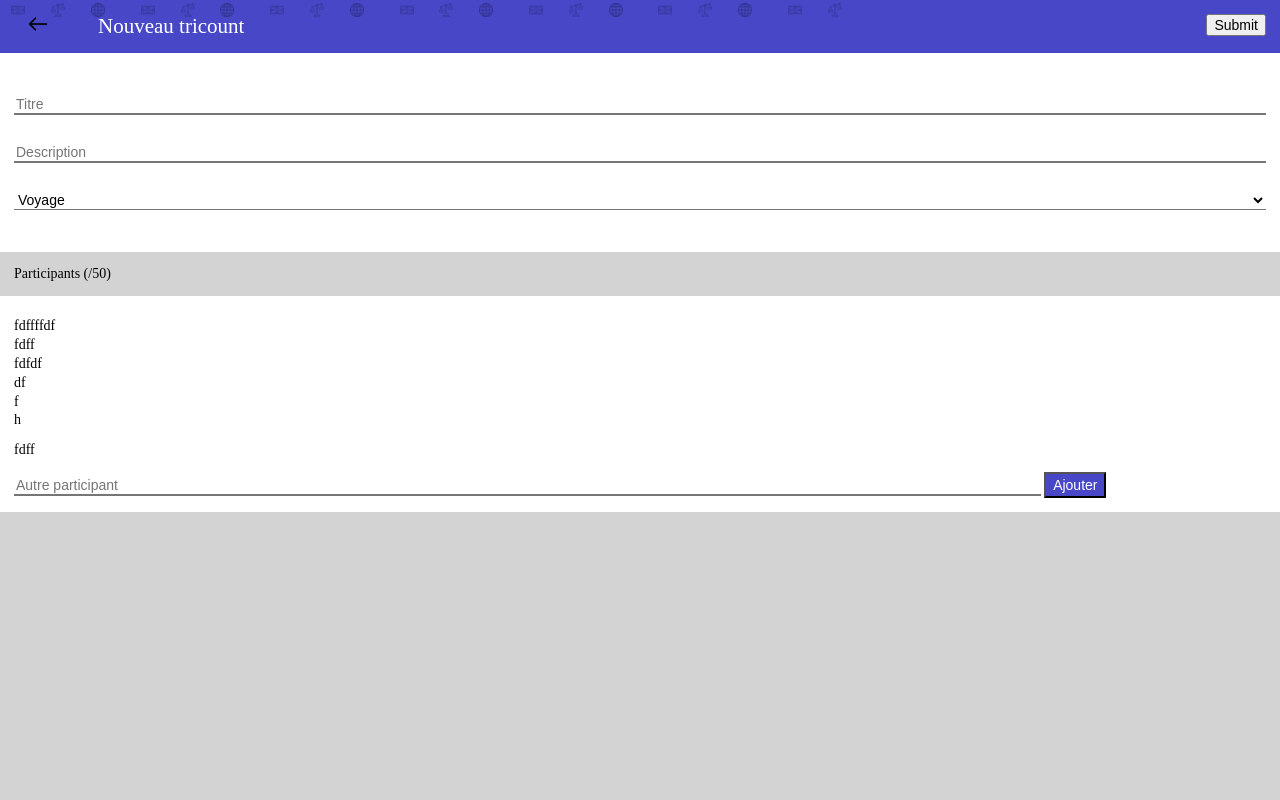
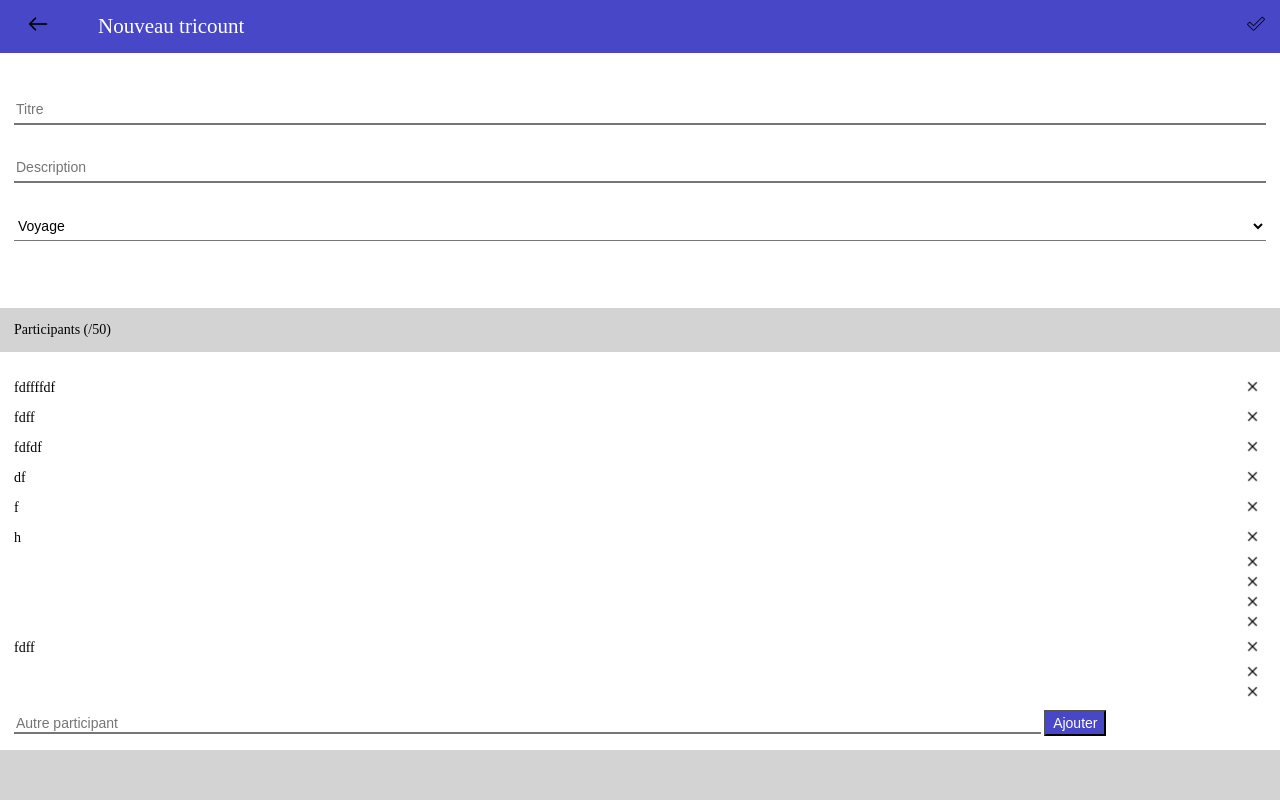
Before and after one commit to tonyfevrier/tricount, a Django app: page /count/newcount in a window 1280 px wide. Run offline with Django 4.2, Linux system fonts and the light colour scheme; data comes from the database, SQL or seed files in the repository; both versions use the stored data as it was after the commit.

Commit message:
Amélioration du css de la page newcount (2)

```diff
--- a/static/newcount.css
+++ b/static/newcount.css
@@ -63,6 +63,8 @@ header{
     padding: 1em;
     background: white;
 }
+
+
 .newtricount_title, .newtricount_description, .newtricount_category{
     display: block;
     border-top: none;
@@ -70,11 +72,21 @@ header{
     border-right: none;
     background-color: transparent;
     margin: 2em 0;
-    width:100%
+    width:100%;
+    height: 30px;
 }
 
-.newtricount_title:hover,.newtricount_description:hover, .newtricount_category:hover {
+.newtricount_title:focus,.newtricount_description:focus, .newtricount_category:hover {
     border-color: var(--color);
+    color: var(--color);
+    outline:none;
+}
+
+.newtricount_title:focus::placeholder, .newtricount_description:focus::placeholder {
+    color: var(--color);
+    transform: translate(0,-10px);
+    font-size: 10px;
+    transition: 0.2s;
 }
 
 .error{
@@ -82,7 +94,17 @@ header{
     font-size: 10px;
 }
 
-.submit{
+
+.submittricount{
+    padding: 0 2em;
+    height: 1.5em;
+    width:1.5em;
+    border: none;
+    background: transparent;
+}
+
+.submittricount img{
+    width : 20px;
     position: absolute;
     right : 1em;
     top : 1em;
@@ -96,7 +118,7 @@ header{
     padding: 0.5em 0;
 }
 .nameparticipant{
-    padding: 0.1em 0;
+    padding: 0.5em 0;
 }
 
 
@@ -114,10 +136,27 @@ header{
     width: 82%
 }
 
-.addparticipant button{
+.addparticipant .add_participant{
     color : white;
     background-color: var(--color);
     padding: 0.2em 0.5em;
 
 
 }
+
+.printparticipant{
+    display: flex;
+    justify-content: space-between;
+    text-align: center;
+}
+
+.addparticipant .closeparticipant{
+    background-color: transparent;
+    border: none;
+    /*background-color: transparent;*/
+}
+
+.closeparticipant img{
+    width: 15px;
+    background-color: transparent;
+}
--- a/templates/newcount.html
+++ b/templates/newcount.html
@@ -14,7 +14,7 @@
         <a href="/count" class = "backtotricount" id = "backtotricount"><img src="{%static 'images/back.png' %}" alt="Retour en arrière"></a>
         <div class = "titre">Nouveau tricount</div>
     </header>
-    <div class = "header_images">
+    <!--<div class = "header_images">
         <img src="{% static 'images/dollar-bill.png' %}" alt="billet">
         <img src="{% static 'images/scale.png' %}" alt="scale">
         <img class = "trois" src="{% static 'images/internet.png' %}" alt="web">
@@ -35,7 +35,7 @@
         <img class = "trois" src="{% static 'images/internet.png' %}" alt="web">
         <img src="{% static 'images/dollar-bill.png' %}" alt="billet">
         <img src="{% static 'images/scale.png' %}" alt="scale">
-    </div>
+    </div>-->
     <main>
         <form method="POST" class = "newtricount" action="/count/newcount/addcount">
             <input class = "newtricount_title" placeholder="Titre" name = "newtricount_title">
@@ -51,15 +51,17 @@
                 <option value="project">Projet</option>
                 <option value="other">Autre</option>
             </select>
-            <input class = "submit" type="submit" name = "submit">
-            <!--<button class = "submit" name = "submit"> <img src="{% static 'images/check.png' %}" alt="validation"></button>-->
+            <button class = "submittricount" name = "submit" href="/count"> <img src="{% static 'images/check.png' %}" alt="validation"></button>
             {% csrf_token %}
         </form>
         <div class = "nb_participants"> Participants (/50)</div>
         <form method="post" class = "addparticipant" action="/count/newcount/addcount/addparticipant">
             <div class = "participants">
                 {% for participant in participants %}
-                <p class = "nameparticipant"> {{participant.name}}</p>
+                <div class = "printparticipant">
+                    <p class = "nameparticipant"> {{participant.name}}</p>
+                    <button class = "closeparticipant"><img src="{%static 'images/close.png'%}" alt="fermeture"></button>
+                </div>
                 {% endfor %}
             </div>
             <input name="new_participant" class ='new_participant' placeholder="Autre participant">
```
Also changed, not shown: steps.md (+10 -5 lines), db.sqlite3, static/images/close.png (added), 1 other file.
